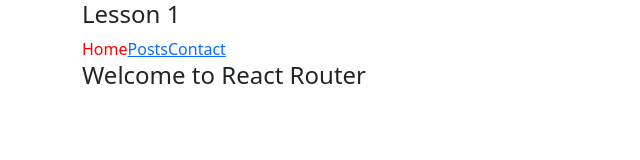
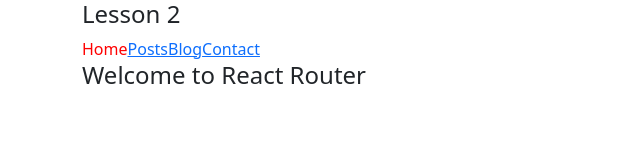
Before and after one commit to mrhrifat/react-router, a React (Create React App) app: page /hello in a window 1280 px wide. Shown: the top 160 px of the page, without its empty margins (0-640 px from the left). Built offline with nearby package versions, Linux system fonts and the light colour scheme.

Commit message:
Import Lesson2 & Disabled Lesson1

```diff
--- a/src/Components/Root.jsx
+++ b/src/Components/Root.jsx
@@ -1,11 +1,13 @@
 import React, { Component } from 'react'
 import Lesson1 from './Lesson1/Lesson1'
+import Lesson2 from './Lesson2/Lesson2'
 
 class Root extends Component {
     render() {
         return (
             <div>
-                <Lesson1 />
+                {/* <Lesson1 /> */}
+                <Lesson2 />
             </div>
         )
     }
```
